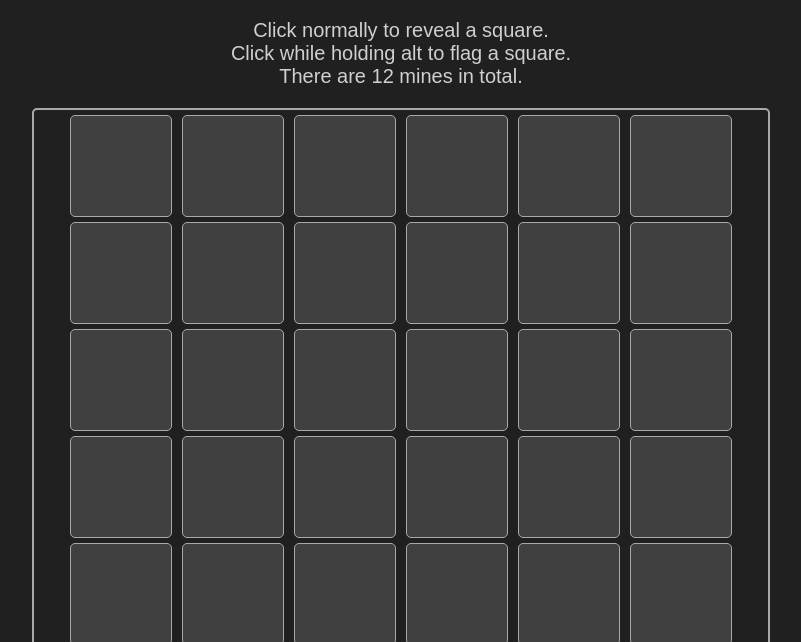
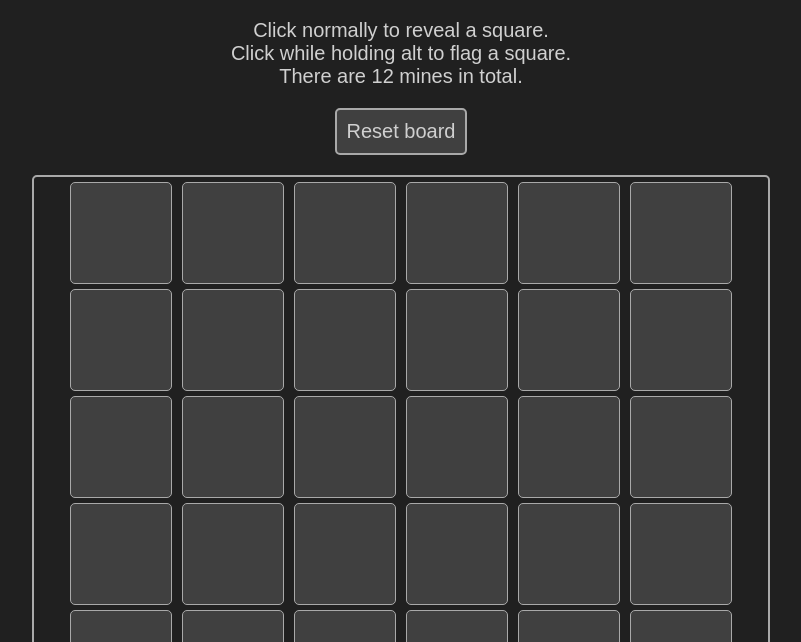
Before and after one commit to Lukas-LLS/Minesweeper, a plain HTML site: page src/index.html in a window 1280 px wide. Shown: the part 158-800 px from the top of the page, without its empty margins (239-1040 px from the left). Drawn offline with Linux system fonts and the light colour scheme.

Commit message:
Prevent possible game over on first click and add reset button

```diff
--- a/src/index.html
+++ b/src/index.html
@@ -16,6 +16,7 @@
     Click while holding alt to flag a square. <br>
     There are 12 mines in total. <br>
 </p>
+<button class="reset" onclick="resetBoard()">Reset board</button>
 <div class="board" id="board">
 </div>
 </body>
--- a/src/script.js
+++ b/src/script.js
@@ -1,4 +1,5 @@
 let isOver = false
+let isFirstClick = true
 
 function setupBoard() {
     const dimension = 8
@@ -37,15 +38,16 @@ function setupBoard() {
             })
 
             cell.addEventListener("click", (event) => {
-                if (event.altKey || cell.classList.contains("clicked") || isOver) {
-                    return
-                }
-
-                if (cell.classList.contains("flag")) {
+                if (event.altKey || cell.classList.contains("clicked") || isOver || cell.classList.contains("flag")) {
                     return
                 }
 
                 if (cell.classList.contains("bomb")) {
+                    if (isFirstClick) {
+                        resetBoard()
+                        document.getElementById(`${i}${j}`).click()
+                        return
+                    }
                     for (let k = 0; k < dimension; k++) {
                         for (let l = 0; l < dimension; l++) {
                             let currentCell = document.getElementById(`${k}${l}`);
@@ -64,6 +66,8 @@ function setupBoard() {
                     setTimeout(() => alert("You lost!"), 10)
                     return
                 }
+
+                isFirstClick = false
 
                 let bombs = 0
                 for (let k = -1; k <= 1; k++) {
@@ -146,3 +150,12 @@ function setupBoard() {
         board.appendChild(row)
     }
 }
+
+function resetBoard() {
+    let board = document.getElementById("board")
+    while (board.childElementCount > 0) {
+        board.removeChild(board.firstChild)
+    }
+    isFirstClick = true
+    setupBoard()
+}
--- a/src/style.css
+++ b/src/style.css
@@ -13,6 +13,18 @@ h1 {
 p.description {
     text-align: center;
     font-size: 20px;
+}
+
+button.reset {
+    background-color: #404040;
+    border: darkgray 2px solid;
+    border-radius: 5px;
+    color: #d0d0d0;
+    cursor: pointer;
+    font-size: 20px;
+    margin: 0 auto 20px;
+    display: block;
+    padding: 10px;
 }
 
 div.board {
```
